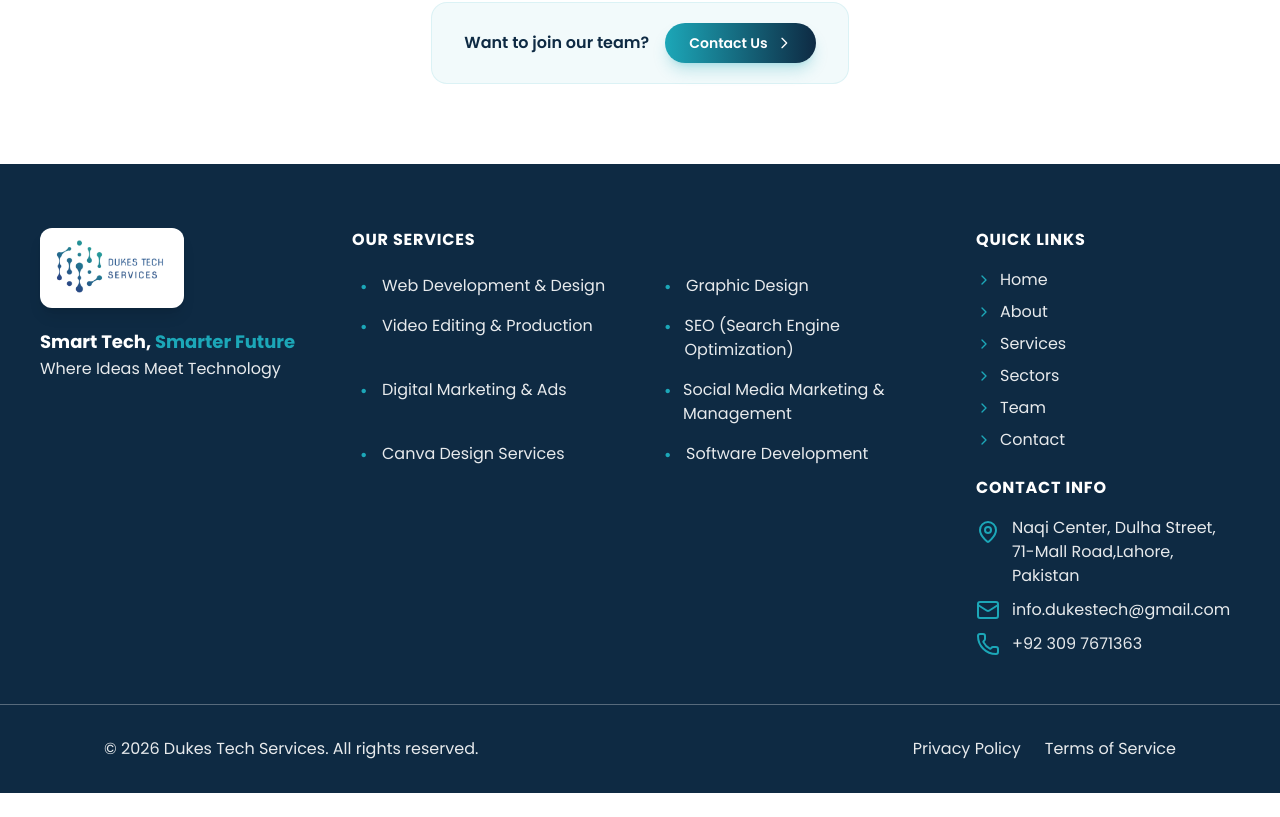
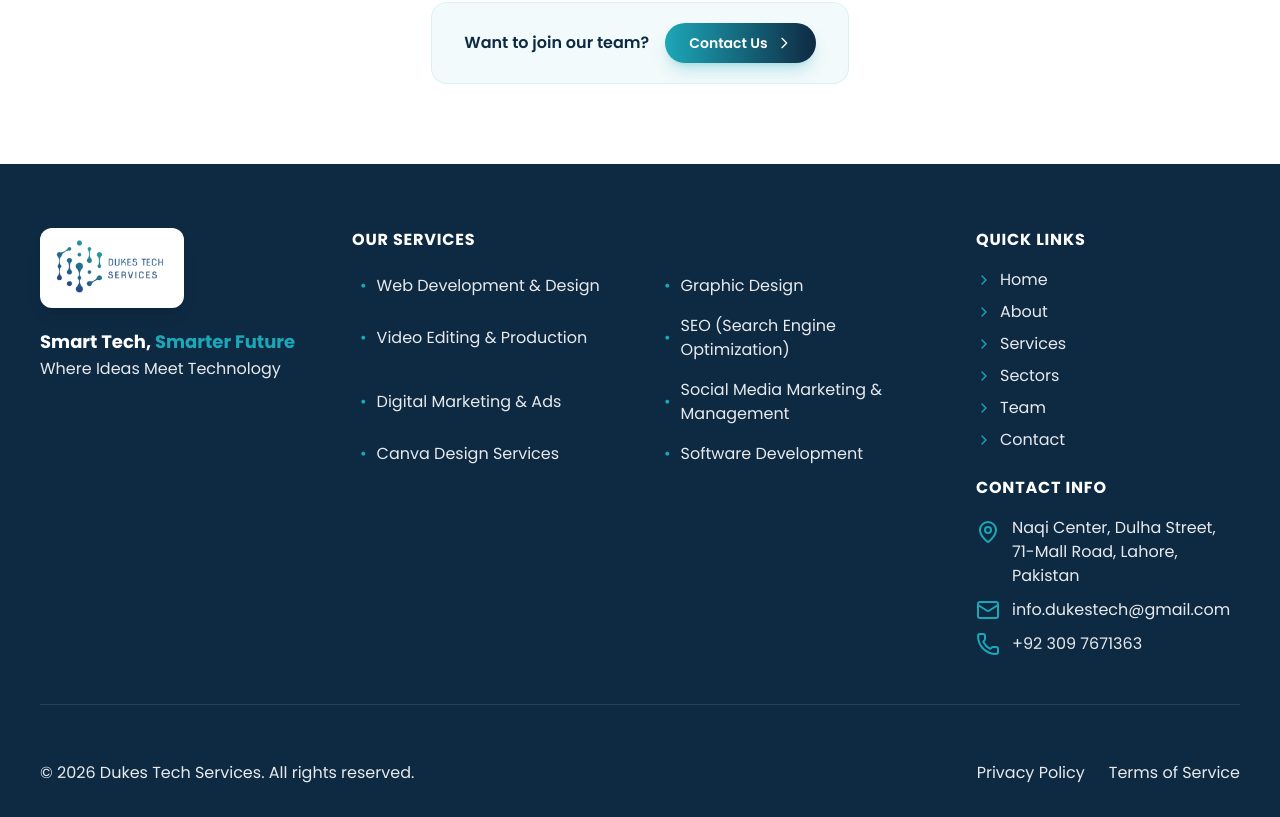
Before and after one commit to Khadija-Bilal244/Dukes-Tech-Services, a React (Vite) app: page /team in a window 1280 px wide. Shown: the part 2008-2825 px from the top of the page. Before the commit the page ends 2801 px from the top, so only its background shows below. Built offline with nearby package versions, Linux system fonts and the light colour scheme.

Commit message:
Footer.jsx

```diff
--- a/src/components/Footer.jsx
+++ b/src/components/Footer.jsx
@@ -1,4 +1,5 @@
 // Footer.jsx - With Lucide Icons
+import { Link } from "react-router-dom";
 import logo from "../assets/logo-actual.png";
 import { MapPin, Mail, Phone, ChevronRight } from "lucide-react";
 
@@ -27,11 +28,11 @@
     <footer className="bg-[#0E2A43] text-white/70 pt-16 pb-8">
       <div className="max-w-7xl mx-auto px-6 lg:px-10">
         {/* Top Section */}
-        <div className="grid grid-cols-1 lg:grid-cols-12 gap-8 lg:gap-12 pb-12">
+        <div className="grid grid-cols-1 lg:grid-cols-12 gap-8 lg:gap-12 pb-12 border-b border-white/10">
 
           {/* Logo & Slogan */}
           <div className="lg:col-span-3">
-            <a href="#home" className="block mb-4">
+            <Link to="/" className="block mb-4">
               <div className="rounded-xl bg-white p-2 shadow-lg inline-block transition-transform hover:scale-105">
                 <img
                   src={logo}
@@ -39,7 +40,7 @@
                   className="h-14 w-auto sm:h-14 md:h-16"
                 />
               </div>
-            </a>
+            </Link>
             <div className="mt-3">
               <p className="font-sans text-lg font-bold text-white leading-tight">
                 Smart Tech, <span className="text-[#1CA7B8]">Smarter Future</span>
@@ -50,23 +51,23 @@
             </div>
           </div>
 
-          {/* Services */}
+          {/* Services - Properly aligned */}
           <div className="lg:col-span-6">
             <h4 className="text-normal font-bold uppercase tracking-wider text-white/100 mb-4 font-sans">
               Our Services
             </h4>
             <div className="grid grid-cols-1 sm:grid-cols-2 gap-x-8 gap-y-1">
               {SERVICES.map((service, index) => (
-                <a
+                <Link
                   key={index}
-                  href="#services"
-                  className="group flex items-start gap-2.5 py-1.5 px-2 rounded-lg hover:bg-white/5 transition-all duration-300 hover:translate-x-1"
+                  to="/services"
+                  className="group flex items-center gap-2.5 py-1.5 px-2 rounded-lg hover:bg-white/5 transition-all duration-300 hover:translate-x-1"
                 >
-                  <span className="text-[#1CA7B8] h-3 w-3 text-lg leading-none mt-1">•</span>
+                  <span className="text-[#1CA7B8] text-base leading-none flex-shrink-0">•</span>
                   <span className="font-sans text-base text-white/90 group-hover:text-white transition-colors duration-300">
                     {service}
                   </span>
-                </a>
+                </Link>
               ))}
             </div>
           </div>
@@ -80,13 +81,13 @@
               <ul className="space-y-2">
                 {QUICK_LINKS.map((link) => (
                   <li key={link.name}>
-                    <a
-                      href={link.href}
+                    <Link
+                      to={link.href}
                       className="group flex items-center gap-2 font-sans text-base text-white/90 hover:text-white transition-all duration-300 hover:translate-x-1"
                     >
-                      <ChevronRight className="h-4 w-4 text-[#1CA7B8]" />
+                      <ChevronRight className="h-4 w-4 text-[#1CA7B8] flex-shrink-0" />
                       {link.name}
-                    </a>
+                    </Link>
                   </li>
                 ))}
               </ul>
@@ -99,19 +100,18 @@
               <address className="not-italic space-y-2.5">
                 <div className="flex items-start gap-3">
                   <MapPin className="h-6 w-6 text-[#1CA7B8] mt-1 flex-shrink-0" />
-                  <span className="font-sans text-base text-white/90">Naqi Center, Dulha Street, 71-Mall Road,Lahore, Pakistan</span>
+                  <span className="font-sans text-base text-white/90">Naqi Center, Dulha Street, 71-Mall Road, Lahore, Pakistan</span>
                 </div>
                 <div className="flex items-center gap-3">
                   <Mail className="h-6 w-6 text-[#1CA7B8] flex-shrink-0" />
-                  <a href="mailto:info.dukestech@gmail.com" className="font-sans text-base
-                   text-white/90 hover:text-white transition-colors duration-300">
+                  <a href="mailto:info.dukestech@gmail.com" className="font-sans text-base text-white/90 hover:text-white transition-colors duration-300">
                     info.dukestech@gmail.com
                   </a>
                 </div>
                 <div className="flex items-center gap-3">
                   <Phone className="h-6 w-6 text-[#1CA7B8] flex-shrink-0" />
-                  <a href="tel:+923009459653" className="font-sans text-base text-white/90 hover:text-white transition-colors duration-300">
-                     +92 309 7671363
+                  <a href="tel:+923097671363" className="font-sans text-base text-white/90 hover:text-white transition-colors duration-300">
+                    +92 309 7671363
                   </a>
                 </div>
               </address>
@@ -119,14 +119,8 @@
           </div>
         </div>
 
-      </div>
-
-      {/* Full-width divider */}
-      <div className="w-full border-t border-white/30"></div>
-
-      <div className="max-w-6xl mx-auto px-6 lg:px-10">
         {/* Bottom Bar */}
-        <div className="mt-4 pt-4 flex flex-col sm:flex-row justify-between items-center gap-4 text-base text-white/90">
+        <div className="mt-8 pt-6 flex flex-col sm:flex-row justify-between items-center gap-4 text-base text-white/90">
           <p className="font-sans">
             © {new Date().getFullYear()} Dukes Tech Services. All rights reserved.
           </p>
```
